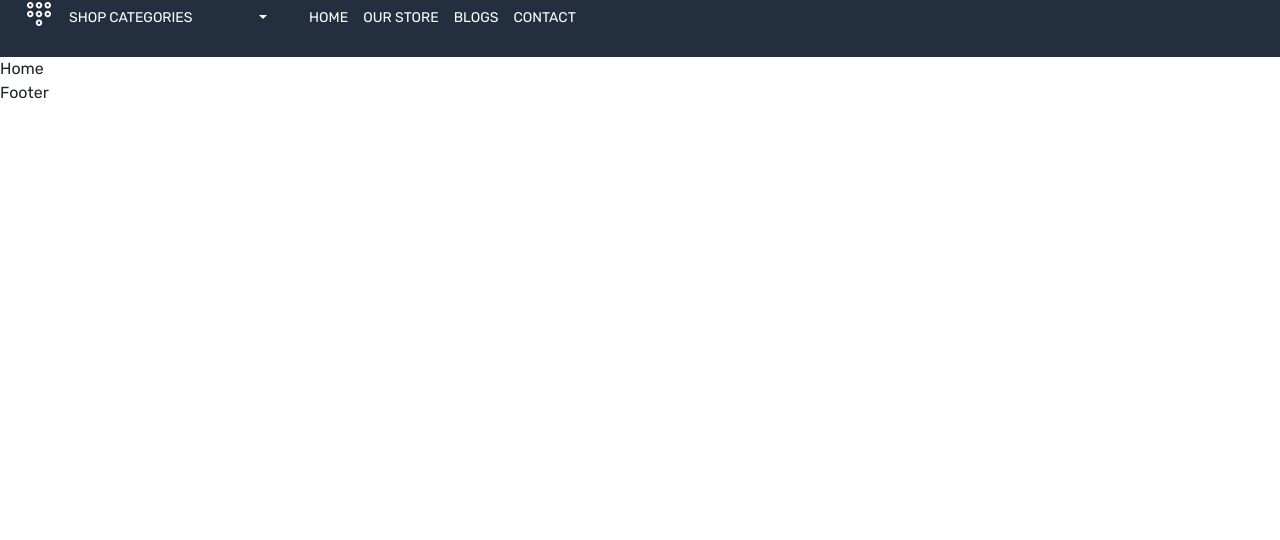
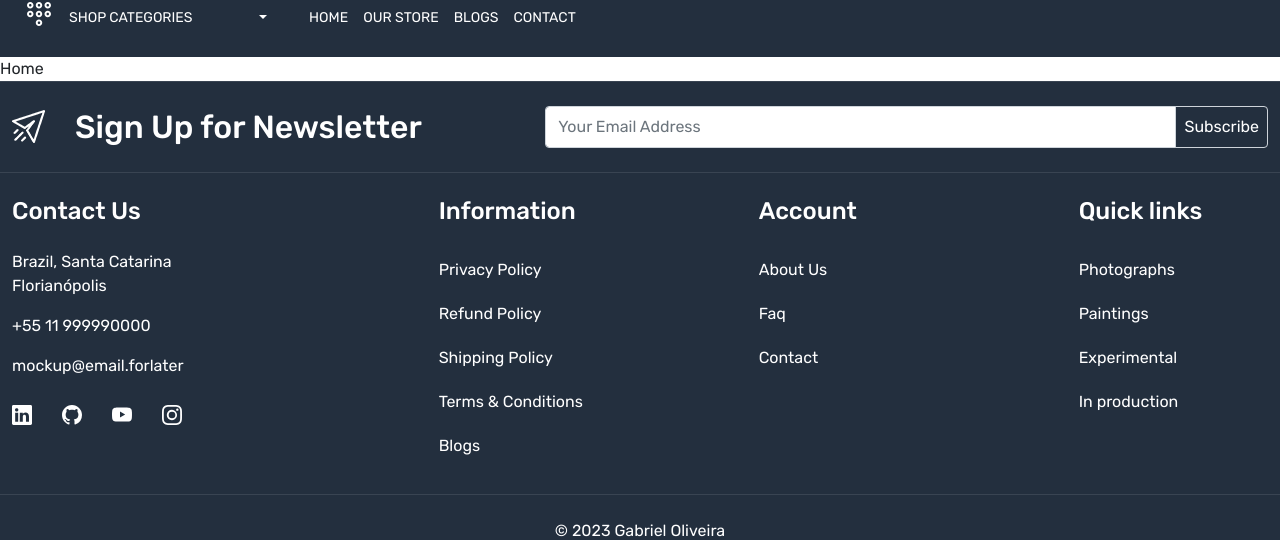
Before and after one commit to gxolivei/art-depot-express, a React (Create React App) app: page / in a window 1280 px wide. Shown: the part 412-952 px from the top of the page. Before the commit the page ends 800 px from the top, so only its background shows below. Built offline with nearby package versions, Linux system fonts and the light colour scheme.

Commit message:
add footer

```diff
--- a/src/App.css
+++ b/src/App.css
@@ -90,8 +90,35 @@
   border-bottom: 0.063rem solid var(--color-3B4149);
 
 }
+
 .header-bottom .dropdown-item:hover {
   background-color: transparent;
   color: var(--color-FEBD69) !important;
 }
 /* Header Part End Here */
+
+
+/* Footer Part */
+
+footer {
+  background-color: var(--color-232F3E);
+}
+
+footer:not(:first-child) {
+  border-top: 0.063rem solid rgba(255, 255, 255, 0.1);
+}
+
+footer .input-group-text {
+  background-color: var(--color-232F3E);
+  color: white;
+  padding: 0.5rem 1.063rem;
+}
+
+.social_icons a {
+  transition: transform 0.31s, opacity 0.3s;
+}
+
+.social_icons a:hover {
+  transform: scale(1.2);
+}
+/* Footer Part End Here */
--- a/src/components/Footer.js
+++ b/src/components/Footer.js
@@ -1,8 +1,110 @@
 import React from 'react';
+import { Link } from 'react-router-dom';
+import { BsLinkedin, BsGithub, BsYoutube, BsInstagram } from "react-icons/bs";
+
 
 const Footer = () => {
   return (
-    <div>Footer</div>
+    <>
+      <footer className="py-4">
+        <div className="container-xxl">
+          <div className="row align-items-center">
+            <div className="col-5">
+              <div className="footer-top-data d-flex gap-30 align-items-center">
+                <img src="images/newsletter.png" alt="newsletter" />
+                <h2 className="mb-0 text-white">Sign Up for Newsletter</h2>
+              </div>
+            </div>
+            <div className="col-7">
+              <div className="input-group">
+                  <input
+                    type="text"
+                    class="form-control py-1"
+                    placeholder="Your Email Address"
+                    aria-label="Your Email Address"
+                    aria-describedby="basic-addon2"
+                  />
+                  <span className="input-group-text p-2" id="basic-addon2">
+                    Subscribe
+                  </span>
+                </div>
+            </div>
+          </div>
+        </div>
+      </footer>
+      <footer className="py-4">
+        <div className="container-xxl">
+          <div className="row">
+            <div className="col-4">
+              <h4 className="text-white mb-4">Contact Us</h4>
+              <div>
+                <address className="text-white fs-6">
+                  Brazil, Santa Catarina <br/> Florianópolis
+                </address>
+                <a href="tel:+55 11 999990000" className="mt-3 d-block mb-1 text-white">
+                  +55 11 999990000
+                </a>
+                <a href="mailto:mockup@email.forlater" className="mt-3 d-block mb-0 text-white">
+                mockup@email.forlater
+                </a>
+                <div className="social_icons d-flex align-items-center gap-30 mt-4">
+                  <a className="text-white">
+                    <BsLinkedin className="fs-5"/>
+                  </a>
+                  <a className="text-white">
+                    <BsGithub className="fs-5"/>
+                  </a>
+                  <a className="text-white">
+                    <BsYoutube className="fs-5"/>
+                  </a>
+                  <a className="text-white">
+                    <BsInstagram className="fs-5"/>
+                  </a>
+                </div>
+              </div>
+            </div>
+            <div className="col-3">
+              <h4 className="text-white mb-4">Information</h4>
+              <div className="footer-links d-flex flex-column">
+                <Link className="text-white py-2 mb-1">Privacy Policy</Link>
+                <Link className="text-white py-2 mb-1">Refund Policy</Link>
+                <Link className="text-white py-2 mb-1">Shipping Policy</Link>
+                <Link className="text-white py-2 mb-1">Terms & Conditions</Link>
+                <Link className="text-white py-2 mb-1">Blogs</Link>
+              </div>
+            </div>
+            <div className="col-3">
+              <h4 className="text-white mb-4">Account</h4>
+              <div className="footer-links d-flex flex-column">
+                <Link className="text-white py-2 mb-1">About Us</Link>
+                <Link className="text-white py-2 mb-1">Faq</Link>
+                <Link className="text-white py-2 mb-1">Contact</Link>
+              </div>
+            </div>
+            <div className="col-2">
+              <h4 className="text-white mb-4">Quick links</h4>
+              <div className="footer-links d-flex flex-column">
+                <Link className="text-white py-2 mb-1">Photographs</Link>
+                <Link className="text-white py-2 mb-1">Paintings</Link>
+                <Link className="text-white py-2 mb-1">Experimental</Link>
+                <Link className="text-white py-2 mb-1">In production</Link>
+              </div>
+            </div>
+          </div>
+        </div>
+      </footer>
+      <footer className="py-4">
+        <div className="container-xxl">
+          <div className="row">
+            <div className="col-12">
+              <p className="text-center mb-0 text-white">
+                &copy; { new Date().getFullYear() } Gabriel Oliveira
+              </p>
+            </div>
+          </div>
+        </div>
+      </footer>
+    </>
   );
 };
 
```
Also changed, not shown: public/images/newsletter.png (added).
